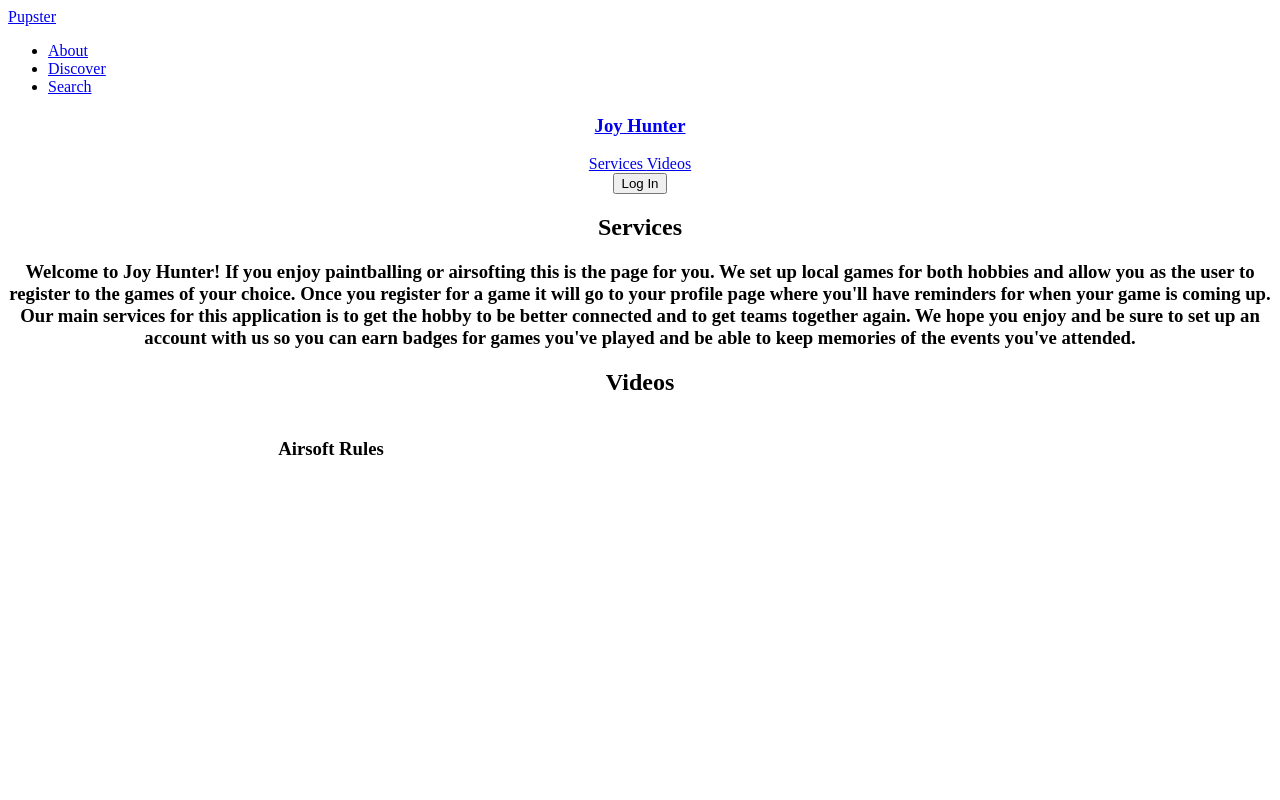
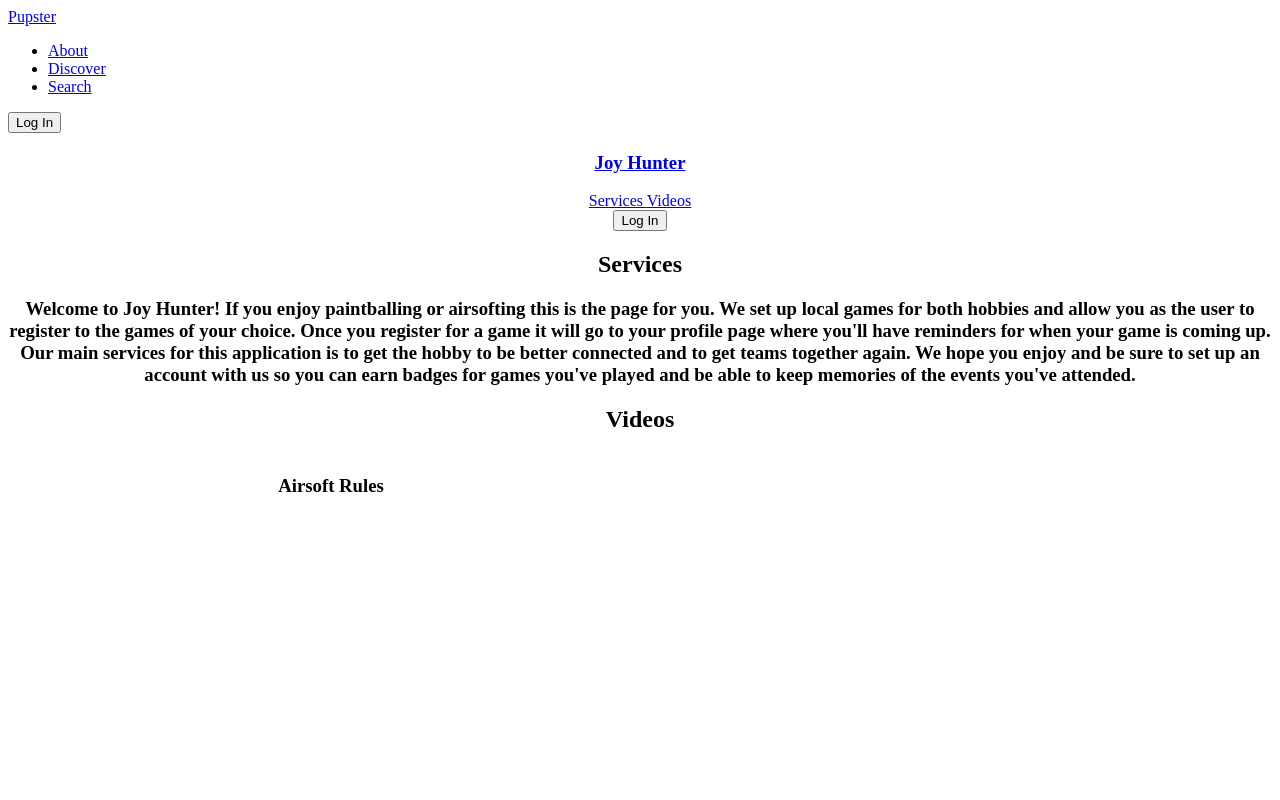
Before and after one commit to clintrizzo/joyhunter, a React (Create React App) app: page / in a window 1280 px wide. Shown: the top 800 px of the page. Built offline with nearby package versions, Linux system fonts and the light colour scheme.

Commit message:
see comments but for approval note don't delete signup and login components from this page or login wont work

```diff
--- a/src/App.js
+++ b/src/App.js
@@ -11,6 +11,11 @@ import Homepage from "./pages/Homepage";
 import Profile from "./pages/Profile";
 import Event from "./pages/Event";
 
+// IMPORTANT !! We need these components here or the login wont work correctly.
+import LoginButton from "./components/Signup"
+import LogoutButton from "./components/LogoutButton"
+// DONT DELETE!!
+
 import Navbar from "./components/Navbar";
 import Footer from "./components/Footer";
 // import Wrapper from "./components/Wrapper";
@@ -21,9 +26,10 @@ function App() {
     <Router>
    <div>
      <Navbar />
+     < LoginButton />
+    < LogoutButton />
        {/* <Wrapper> */}
         {/*
-
         <Route exact path="/Create" component={Create} />
 
          <Route exact path="/Paintball" component={Paintball} />
@@ -32,7 +38,6 @@ function App() {
 
         <Route exact path="/" component={Homepage} />
         <Route exact path="/Homepage" component={Homepage} />
-
           <Route exact path="/Airsoft" component={Airsoft} />
            <Route exact path="/Profile" component={Profile} />
 
```
